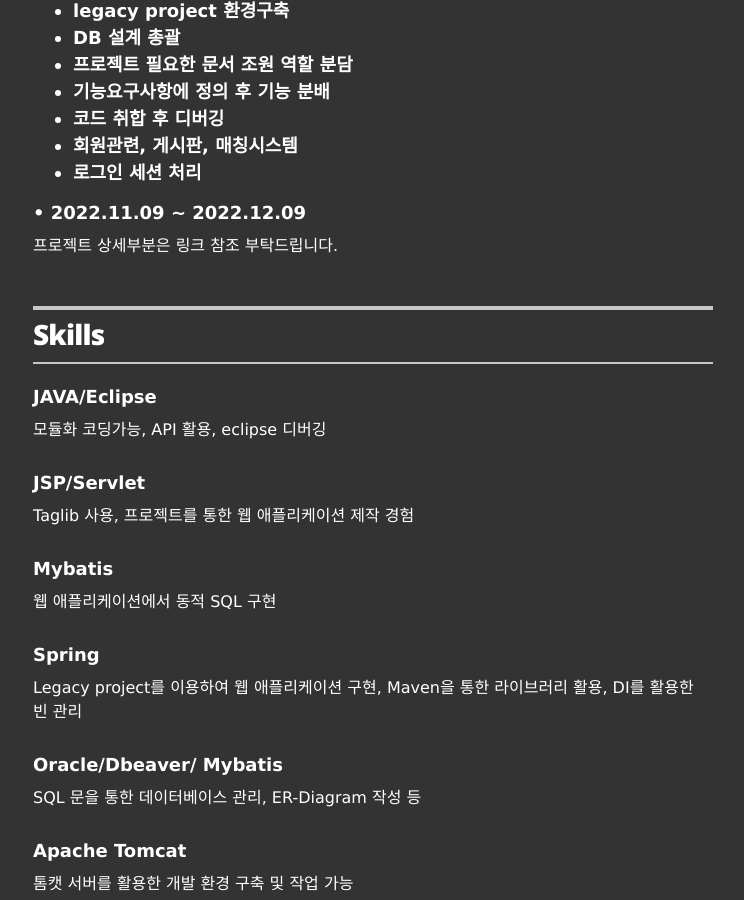
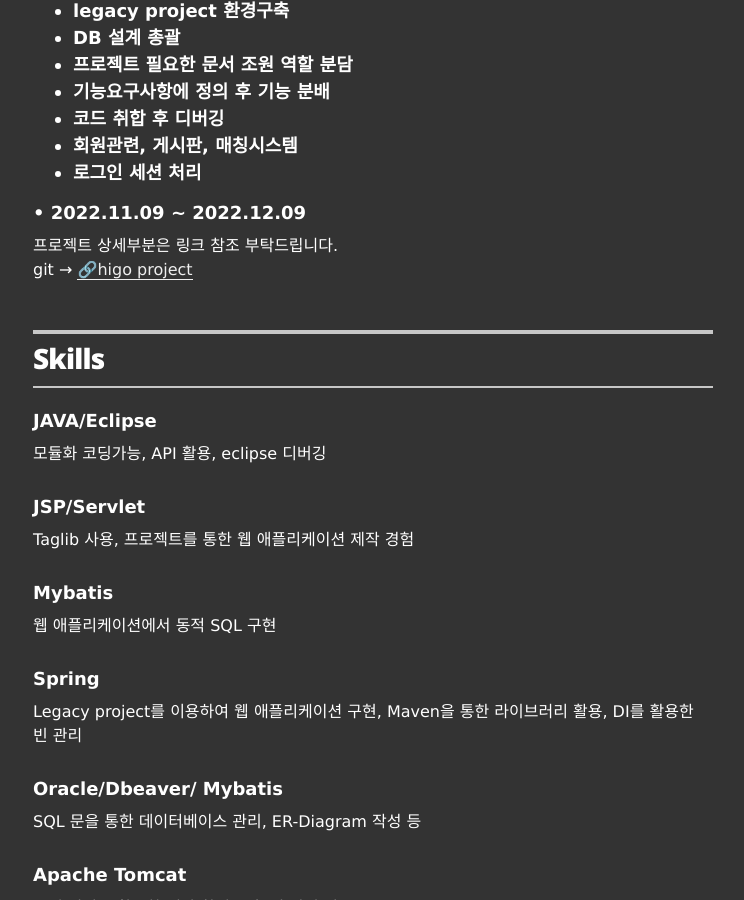
Before and after one commit to skhellou/myself, a Jekyll site: the page built from index.html, in a window 1280 px wide and 900 px high, scrolled down 1262 px. Shown: the whole window, without its empty margins (267-1011 px from the left). Built offline with Jekyll 4.4.1, drawn with Linux system fonts in a browser that asks for light colours.

Commit message:
Update projects.yml

```diff
--- a/_data/projects.yml
+++ b/_data/projects.yml
@@ -6,7 +6,7 @@
   role: 🙋🏻‍♀️ 조장(프로젝트 총괄)<ul class="resume-item-list"><li>legacy project 환경구축</li><li>DB 설계 총괄</li><li>프로젝트 필요한 문서 조원 역할 분담</li><li>기능요구사항에 정의 후 기능 분배</li><li>코드 취합 후 디버깅</li><li>회원관련, 게시판, 매칭시스템</li><li>로그인 세션 처리</li></ul>
   duration: 2022.11.09 ~ 2022.12.09
   url: "https://www.notion.so/Higo-Hidden-Gosu-aa16f1e76630492e8e70115415579076"
-  description: 프로젝트 상세부분은 링크 참조 부탁드립니다.
+  description: 프로젝트 상세부분은 링크 참조 부탁드립니다.<br> git → <a href="https://github.com/skhellou/higo.git"> 🔗higo project</a>
 
 # Springfield Community Outreach Group
 #- project: Springfield Community Outreach Group
```
